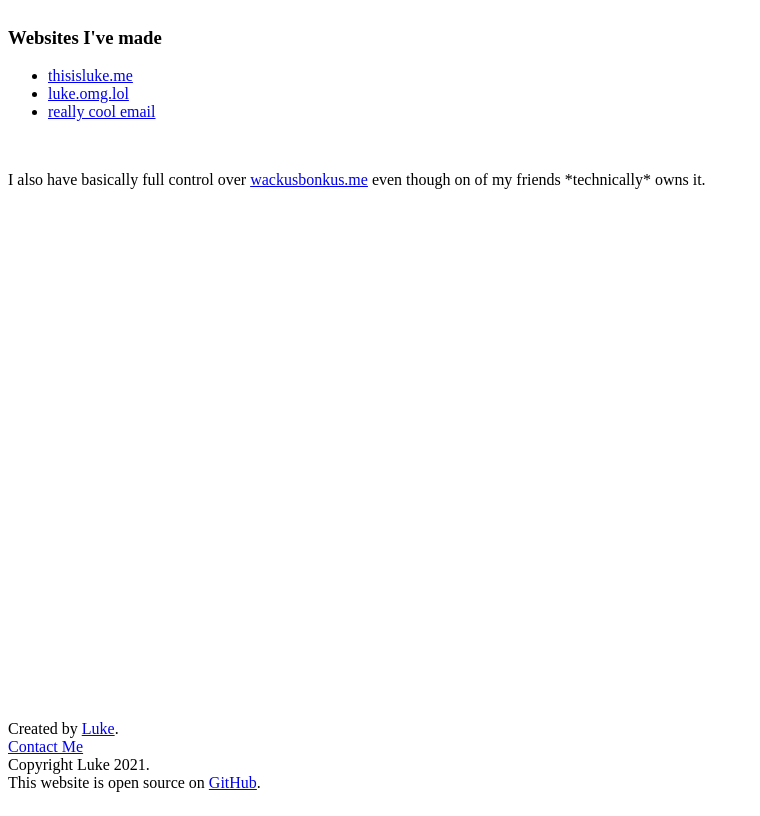
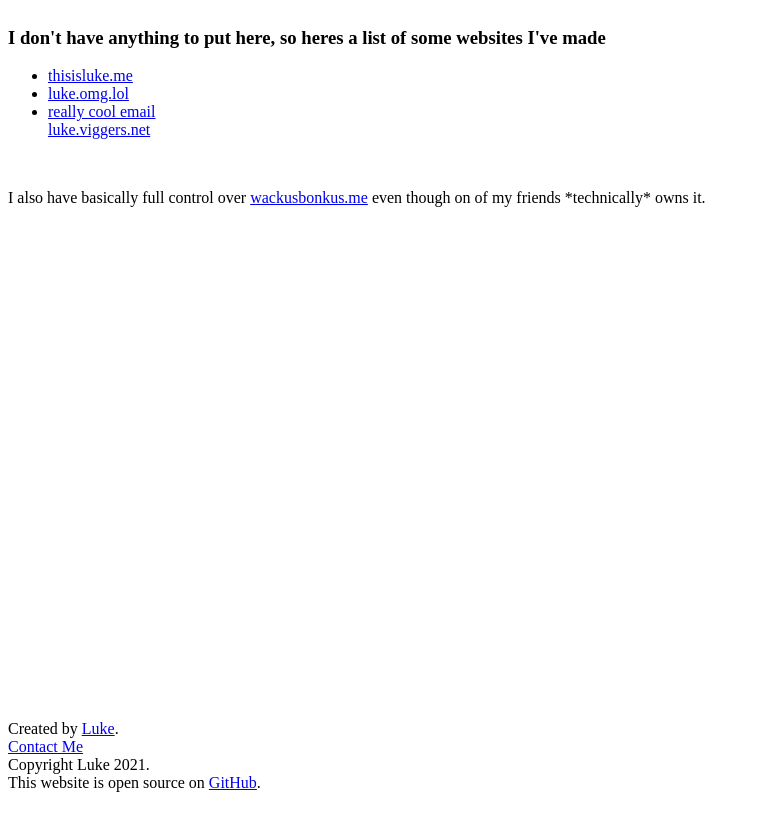
Before and after one commit to SomeFamousPerson/lukes.tech, a plain HTML site: page index.html in a window 1280 px wide. Shown: the whole page, without its empty margins (0-760 px from the left). Drawn offline with Linux system fonts and the light colour scheme.

Commit message:
Update index.html

```diff
--- a/index.html
+++ b/index.html
@@ -6,11 +6,12 @@
      </head>
     <body>
       <main>
-        <h3>Websites I've made</h6>
+        <h3>I don't have anything to put here, so heres a list of some websites I've made</h6>
         <ul>
           <li><a href="https://thisisluke.me">thisisluke.me</a></li>
           <li><a href="https://luke.omg.lol">luke.omg.lol</a></li>
           <li><a href="https://reallycool.email">really cool email</a></li>
+          <lu><a href="https://luke.viggers.net">luke.viggers.net</a></li>
         </ul>
         <br>
         <p>I also have basically full control over <a href="https://wackusbonkus.me">wackusbonkus.me</a> even though on of my friends *technically* owns it. </p>
```
